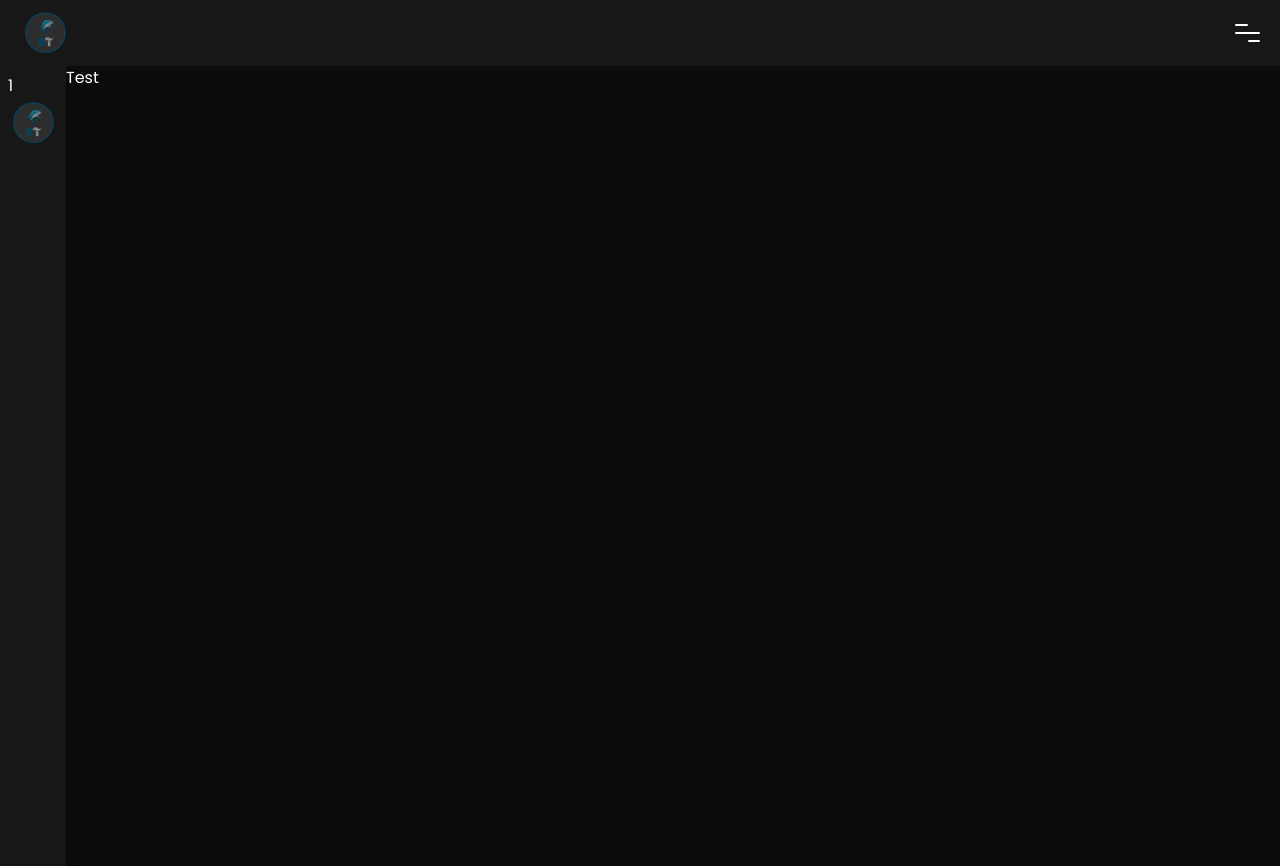
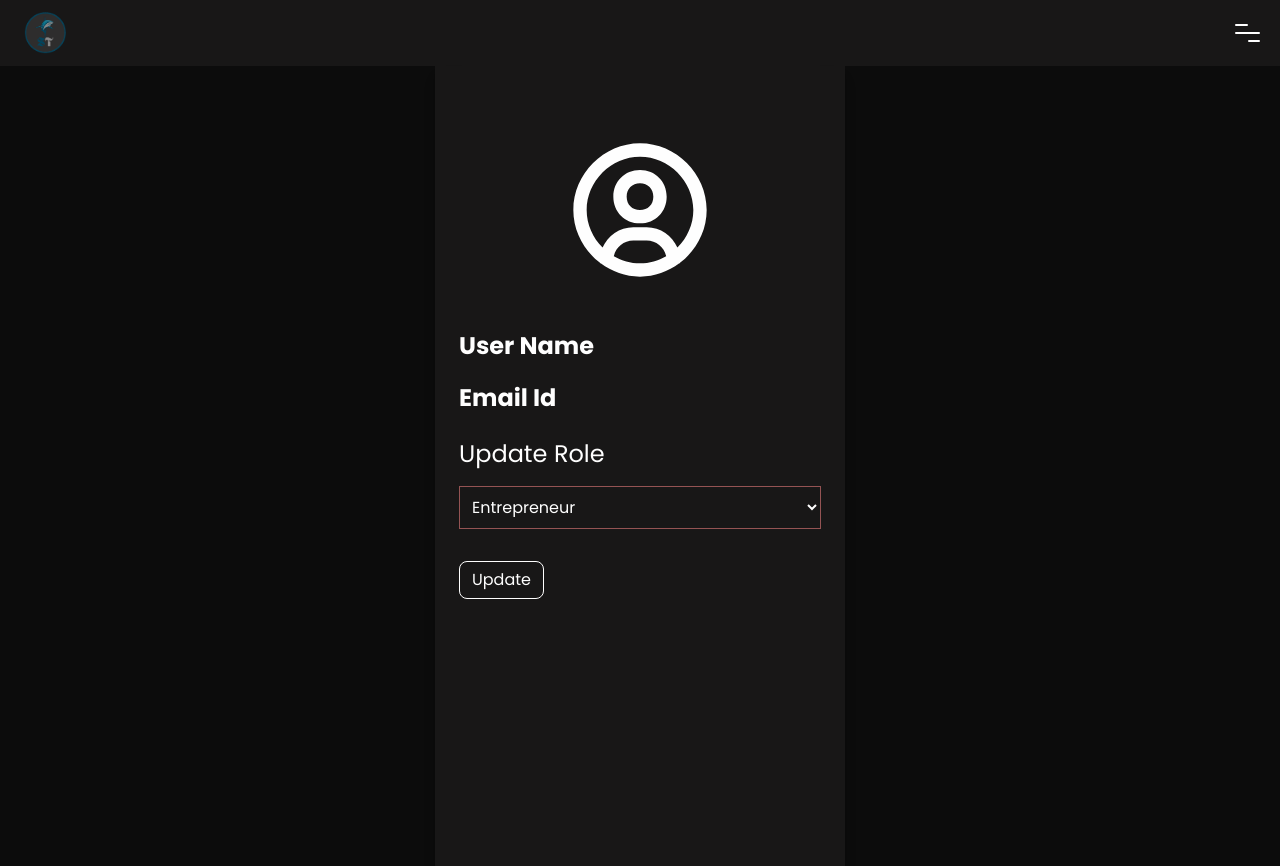
Before and after one commit to Darkrider0007/Shark-Tank, a Next.js app: page /user/1 in a window 1280 px wide. Built offline with nearby package versions, Linux system fonts and the light colour scheme; no server answers.

Commit message:
Fix user role update bug

```diff
--- a/app/appwrite/auth.js
+++ b/app/appwrite/auth.js
@@ -15,14 +15,14 @@ export class AppwriteAuth {
 
   async createUserDatabase({ UserId, role }) {
     console.log(UserId, role);
-    console.log(conf.appwriteUserDatabaseID, conf.appwriteUserCollectionID);
+    //console.log(conf.appwriteUserDatabaseID, conf.appwriteUserCollectionID);
     try {
       return await this.databases.createDocument(
-        conf.appwriteDatabaseId,
-        conf.appwriteCollectionId,
+        conf.appwriteUserDatabaseID,
+        conf.appwriteUserCollectionID,
         ID.unique(),
         {
-          UserId,
+          UserID: UserId,
           role,
         }
       );
--- a/app/user/[id]/page.tsx
+++ b/app/user/[id]/page.tsx
@@ -1,10 +1,14 @@
 "use client"
 import authService from '@/app/appwrite/auth'
+import { SubmitButton } from '@/components'
 import Image from 'next/image'
-import React from 'react'
+import React, { use } from 'react'
+import { useForm } from 'react-hook-form'
 import { useSelector } from 'react-redux'
 
 export default function Page({ params }: any) {
+
+  const { register, handleSubmit } = useForm();
 
   const userData = useSelector(
     (state: {
@@ -14,27 +18,72 @@ export default function Page({ params }: any) {
     }) => state.auth.userData
   );
 
-  const data = async () => {
-    // const user = await authService.getCurrentUser() || null
-    console.log(userData)
+  // console.log(params.id)
+  const update = async (data: any) => {
+    try {
+      const updateRole = await authService.createUserDatabase({UserId : params.id,role :data.role})
+      console.log(updateRole)
+    } catch (error: any) {
+      console.log("There was an error", error.message)
+    }
+    console.log(data)
   }
 
   return (
 
-    <div className="min-h-screen w-full bg-bg_dark_primary flex justify-start items-start text-[#fefefe]">
-      <div className="max-w-[410px] h-screen bg-bg_dark_secondary shadow-lg p-2">
-        <h1>{params.id}</h1>
-        <div className="flex flex-col justify-between items-start w-full">
-          <Image
-            src="/STlogo2.png"
-            alt="logo"
-            height={50}
-            width={50}
-            className="object-cover"
-          />
+    <div className="min-h-screen w-full bg-bg_dark_primary flex justify-center items-center text-[#fefefe]">
+      <div className="max-w-[410px] h-screen w-1/2 bg-bg_dark_secondary shadow-lg p-6">
+        <div className='flex justify-center items-center mt-10'>
+          <svg stroke="currentColor" fill="currentColor"
+            stroke-width="0" viewBox="0 0 24 24" height="10em"
+            width="10em" xmlns="http://www.w3.org/2000/svg">
+            <path fill="none" d="M12,8c-1.178,0-2,0.822-2,2s0.822,2,2,2s2-0.822,2-2S13.178,8,12,8z">
+            </path><path fill="none" d="M12,4c-4.337,0-8,3.663-8,8c0,2.176,0.923,4.182,2.39,5.641c0.757-1.8,2.538-3.068,4.61-3.068h2 c2.072,0,3.854,1.269,4.61,3.068C19.077,16.182,20,14.176,20,12C20,7.663,16.337,4,12,4z M12,14c-2.28,0-4-1.72-4-4s1.72-4,4-4 s4,1.72,4,4S14.28,14,12,14z">
+            </path><path fill="none" d="M13,16.572h-2c-1.432,0-2.629,1.01-2.926,2.354C9.242,19.604,10.584,20,12,20s2.758-0.396,3.926-1.073 C15.629,17.582,14.432,16.572,13,16.572z"></path>
+            <path d="M12,2C6.579,2,2,6.579,2,12c0,3.189,1.592,6.078,4,7.924V20h0.102C7.77,21.245,9.813,22,12,22s4.23-0.755,5.898-2H18 v-0.076c2.408-1.846,4-4.734,4-7.924C22,6.579,17.421,2,12,2z M8.074,18.927c0.297-1.345,1.494-2.354,2.926-2.354h2 c1.432,0,2.629,1.01,2.926,2.354C14.758,19.604,13.416,20,12,20S9.242,19.604,8.074,18.927z M17.61,17.641 c-0.757-1.8-2.538-3.068-4.61-3.068h-2c-2.072,0-3.854,1.269-4.61,3.068C4.923,16.182,4,14.176,4,12c0-4.337,3.663-8,8-8 s8,3.663,8,8C20,14.176,19.077,16.182,17.61,17.641z"></path>
+            <path d="M12,6c-2.28,0-4,1.72-4,4s1.72,4,4,4s4-1.72,4-4S14.28,6,12,6z M12,12c-1.178,0-2-0.822-2-2s0.822-2,2-2s2,0.822,2,2 S13.178,12,12,12z"></path>
+          </svg>
         </div>
+        <div className="flex flex-col justify-start items-start mt-10 gap-5">
+          <div className='flex flex-row items-center gap-5'>
+            <h1 className="text-2xl font-bold">User Name &nbsp; </h1>
+            <h1 className="text-xl">{userData?.name}</h1>
+          </div>
+          <div className='flex flex-row items-center gap-5'>
+            <h1 className="text-2xl font-bold">Email Id &nbsp; </h1>
+            <h1 className="text-xl">{userData?.email}</h1>
+          </div>
+        </div>
+        {/* -------------------------------------------------------------------
+        ----------------------  Update Role -------------------------------
+        ------------------------------------------------------------------- */}
+        <form className="flex flex-col justify-start items-start w-full mt-2"
+          onSubmit={handleSubmit(update)}>
+          <div className="flex flex-col justify-between items-start my-4 w-full">
+            <p className='text-2xl mb-3'>Update Role</p>
+            <select
+              className="w-full p-2 bg-transparent border border-[#945353] mt-1 focus:outline-none"
+              {...register("role", {
+                required: true
+              })
+              }
+            >
+              <option value="Entrepreneur" className="text-black">
+                Entrepreneur
+              </option>
+              <option value="Investor" className="text-black">
+                Investor
+              </option>
+            </select>
+          </div>
+          <button
+            type="submit"
+            className="px-3 py-1.5 border border-[#fefefe] mt-4 rounded-lg hover:bg-white hover:text-black hover:px-3.2 hover:py-1.7"
+          >
+            Update
+          </button>
+        </form>
       </div>
-      <button onClick={data}>Test</button>
     </div>
   )
 }
--- a/components/Navbar.tsx
+++ b/components/Navbar.tsx
@@ -41,13 +41,22 @@ const Navbar = () => {
 
         <div className="flex flex-row gap-4 items-center">
           {authStatus && <Link href={`/user/${userData.$id}`}>
-            <Image
+            {/* <Image
               src="/STlogo2.png"
               alt="logo"
               height={50}
               width={50}
               className="object-cover"
-            />
+            /> */}
+          <svg stroke="currentColor" fill="currentColor"
+            stroke-width="0" viewBox="0 0 24 24" height="2.5em"
+            width="2.5em" xmlns="http://www.w3.org/2000/svg">
+            <path fill="none" d="M12,8c-1.178,0-2,0.822-2,2s0.822,2,2,2s2-0.822,2-2S13.178,8,12,8z">
+              </path><path fill="none" d="M12,4c-4.337,0-8,3.663-8,8c0,2.176,0.923,4.182,2.39,5.641c0.757-1.8,2.538-3.068,4.61-3.068h2 c2.072,0,3.854,1.269,4.61,3.068C19.077,16.182,20,14.176,20,12C20,7.663,16.337,4,12,4z M12,14c-2.28,0-4-1.72-4-4s1.72-4,4-4 s4,1.72,4,4S14.28,14,12,14z">
+                </path><path fill="none" d="M13,16.572h-2c-1.432,0-2.629,1.01-2.926,2.354C9.242,19.604,10.584,20,12,20s2.758-0.396,3.926-1.073 C15.629,17.582,14.432,16.572,13,16.572z"></path>
+                <path d="M12,2C6.579,2,2,6.579,2,12c0,3.189,1.592,6.078,4,7.924V20h0.102C7.77,21.245,9.813,22,12,22s4.23-0.755,5.898-2H18 v-0.076c2.408-1.846,4-4.734,4-7.924C22,6.579,17.421,2,12,2z M8.074,18.927c0.297-1.345,1.494-2.354,2.926-2.354h2 c1.432,0,2.629,1.01,2.926,2.354C14.758,19.604,13.416,20,12,20S9.242,19.604,8.074,18.927z M17.61,17.641 c-0.757-1.8-2.538-3.068-4.61-3.068h-2c-2.072,0-3.854,1.269-4.61,3.068C4.923,16.182,4,14.176,4,12c0-4.337,3.663-8,8-8 s8,3.663,8,8C20,14.176,19.077,16.182,17.61,17.641z"></path>
+                <path d="M12,6c-2.28,0-4,1.72-4,4s1.72,4,4,4s4-1.72,4-4S14.28,6,12,6z M12,12c-1.178,0-2-0.822-2-2s0.822-2,2-2s2,0.822,2,2 S13.178,12,12,12z"></path>
+          </svg>
           </Link>}
           <div onClick={() => setIsActive(!isActive)}>
             <MenuIcon theme="dark" isActive={isActive} />
```
